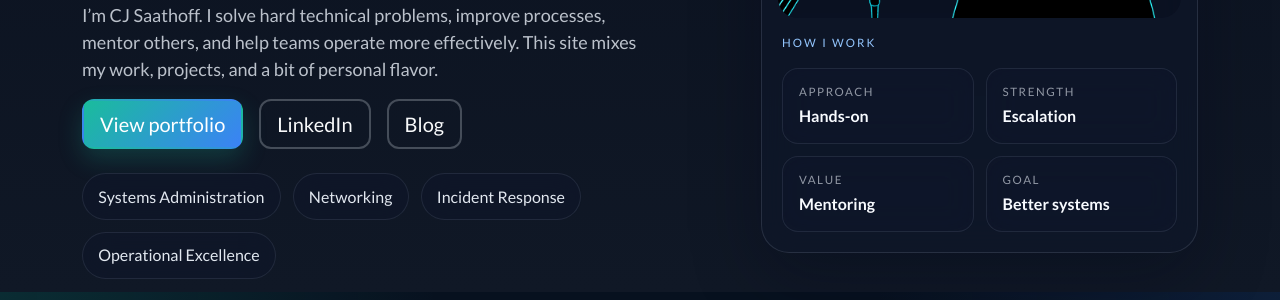
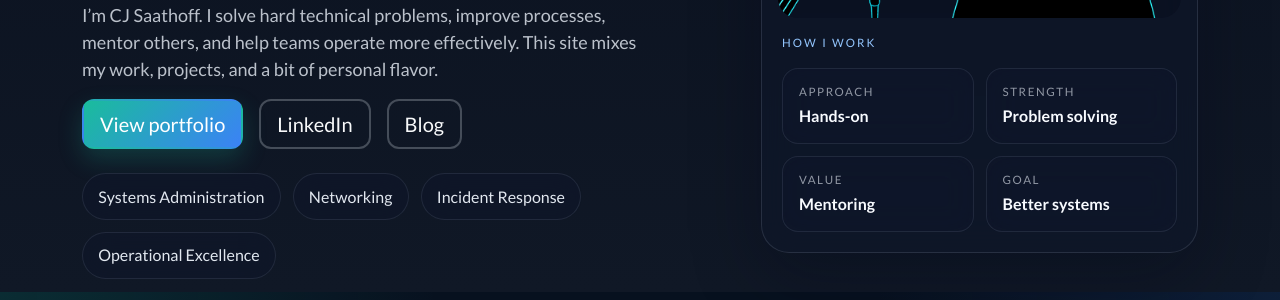
Before and after one commit to cjthedj97/personal_website, a Jekyll site: the page built from index.markdown, in a window 1280 px wide and 900 px high, scrolled down 454 px. Shown: the part 154-454 px from the top of the window. Built offline with Jekyll 4.4.1, drawn with Linux system fonts in a browser that asks for light colours.

Commit message:
fix Strength

```diff
--- a/_layouts/home.html
+++ b/_layouts/home.html
@@ -37,7 +37,7 @@
                   </div>
                   <div class="profile-panel__item">
                     <span>Strength</span>
-                    <strong>Escalation</strong>
+                    <strong>Problem solving</strong>
                   </div>
                   <div class="profile-panel__item">
                     <span>Value</span>
```
